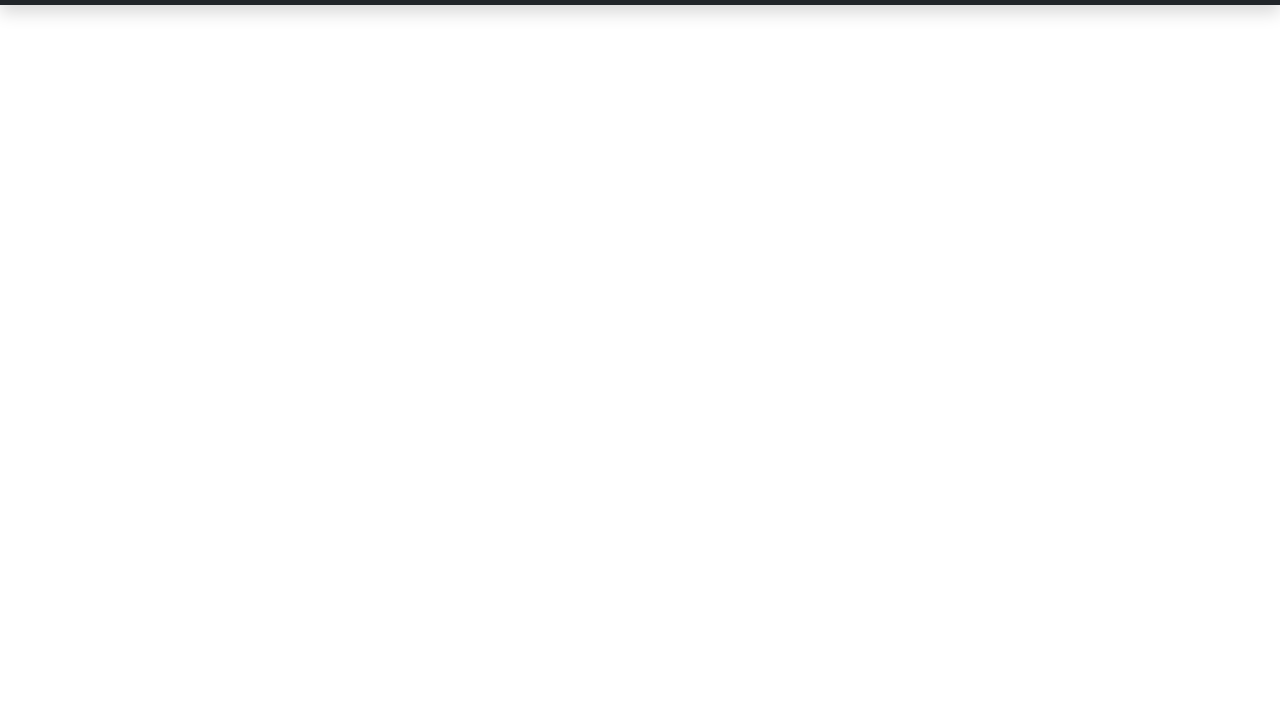
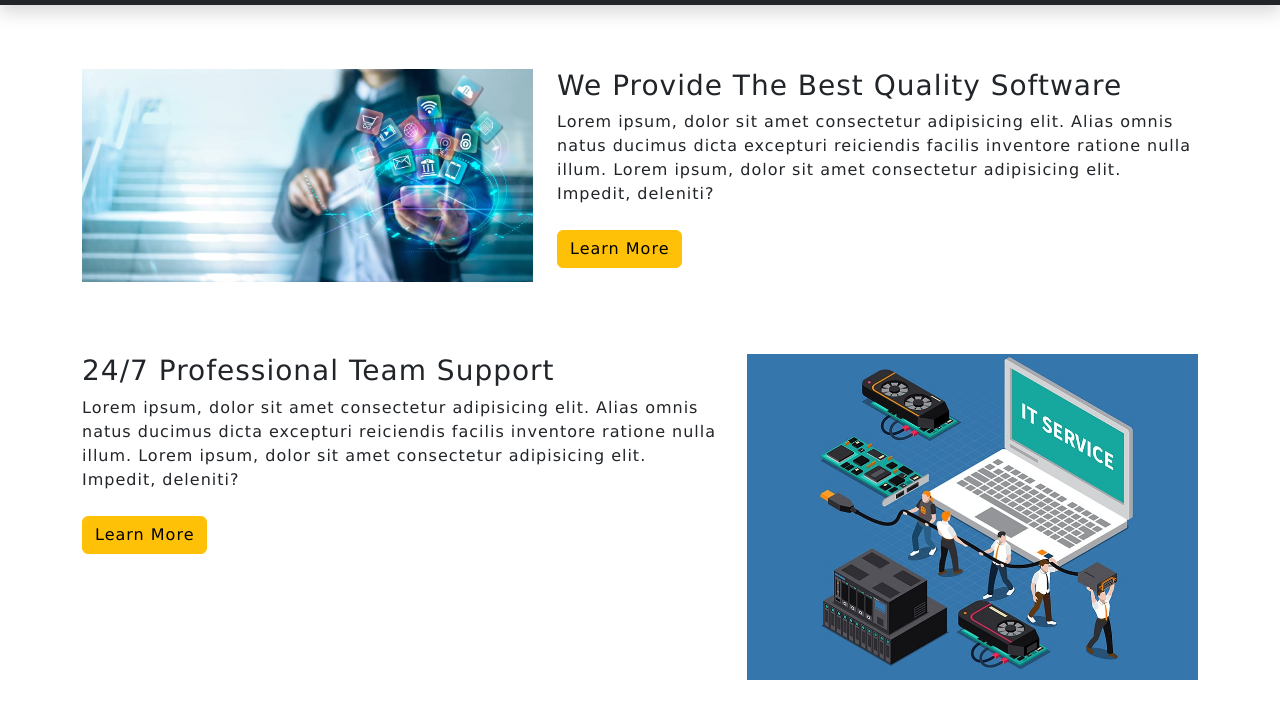
Before and after one commit to MahediHasanBijoy/small-business-portfolio, a plain HTML site: page about.html in a window 1280 px wide. Shown: the part 63-782 px from the top of the page. Drawn offline with nearby package versions, Linux system fonts and the light colour scheme.

Commit message:
about page added

```diff
--- a/about.html
+++ b/about.html
@@ -37,6 +37,32 @@
         </div>
     </nav>
 
+    <!-- About section -->
+    <section class="my-5">
+        <div class="container">
+            <div class="row my-4 py-3">
+                <div class="col-md-5 mb-3">
+                    <img src="images/about.jpg" class="img-fluid" alt="">
+                </div>
+                <div class="col-md-7">
+                    <h3>We Provide The Best Quality Software</h3>
+                    <p class="mb-4">Lorem ipsum, dolor sit amet consectetur adipisicing elit. Alias omnis natus ducimus dicta excepturi reiciendis facilis inventore ratione nulla illum. Lorem ipsum, dolor sit amet consectetur adipisicing elit. Impedit, deleniti?</p>
+                    <a href="#" class="btn btn-warning">Learn More</a>
+                </div>
+            </div>
+            <div class="row my-4 py-3">
+                <div class="col-md-7 mb-4">
+                    <h3>24/7 Professional Team Support</h3>
+                    <p class="mb-4">Lorem ipsum, dolor sit amet consectetur adipisicing elit. Alias omnis natus ducimus dicta excepturi reiciendis facilis inventore ratione nulla illum. Lorem ipsum, dolor sit amet consectetur adipisicing elit. Impedit, deleniti?</p>
+                    <a href="#" class="btn btn-warning">Learn More</a>
+                </div>
+                <div class="col-md-5">
+                    <img src="images/about2.jpg" class="img-fluid" alt="">
+                </div>
+            </div>
+        </div>
+    </section>
+
 
 
     <script src="https://cdn.jsdelivr.net/npm/bootstrap@5.2.3/dist/js/bootstrap.bundle.min.js" integrity="sha384-kenU1KFdBIe4zVF0s0G1M5b4hcpxyD9F7jL+jjXkk+Q2h455rYXK/7HAuoJl+0I4" crossorigin="anonymous"></script>
```
Also changed, not shown: index.html (+3 -0 lines), images/about.jpg (added), images/about2.jpg (added).
